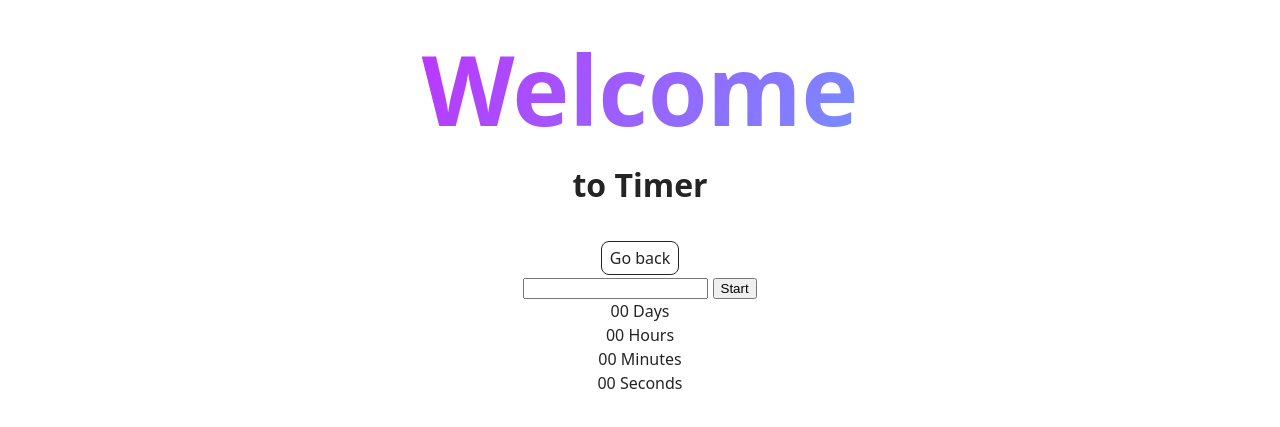
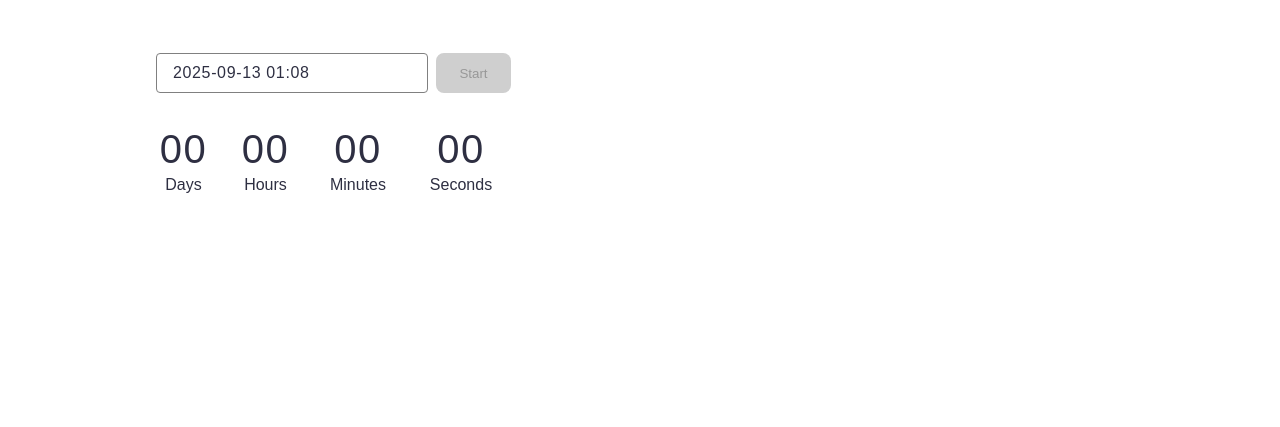
Before and after one commit to RomanAnokhin-work/goit-js-hw-10, a website built with Vite: page src/1-timer.html in a window 1280 px wide. Shown: the part 53-480 px from the top of the page. Built offline with nearby package versions, Linux system fonts and the light colour scheme.

Commit message:
Update 1-timer.html and 1-timer.js

```diff
--- a/package.json
+++ b/package.json
@@ -18,6 +18,7 @@
   "license": "ISC",
   "dependencies": {
     "flatpickr": "^4.6.13",
+    "izitoast": "^1.4.0",
     "vite-plugin-full-reload": "^1.2.0",
     "vite-plugin-html-inject": "^1.1.2"
   }
--- a/src/1-timer.html
+++ b/src/1-timer.html
@@ -15,30 +15,25 @@
     />
 
     <main>
-      <div class="container">
-        <h1 class="main-title">
-          <span class="main-title-gradient">Welcome</span> to Timer
-        </h1>
-        <load src="./partials/back-link.html" />
+      <div class="input-container">
+        <input type="text" id="datetime-picker" />
+        <button type="button" class ="start-button" data-start>Start</button>
       </div>
 
-  <input type="text" id="datetime-picker" />
-  <button type="button" data-start>Start</button>
-
       <div class="timer">
-    <div class="field">
+        <div class="days-field">
           <span class="value" data-days>00</span>
           <span class="label">Days</span>
         </div>
-    <div class="field">
+        <div class="hours-field">
           <span class="value" data-hours>00</span>
           <span class="label">Hours</span>
         </div>
-    <div class="field">
+        <div class="minutes-field">
           <span class="value" data-minutes>00</span>
           <span class="label">Minutes</span>
         </div>
-    <div class="field">
+        <div class="seconds-field">
           <span class="value" data-seconds>00</span>
           <span class="label">Seconds</span>
         </div>
--- a/src/css/styles.css
+++ b/src/css/styles.css
@@ -16,3 +16,133 @@
 @import url('./badges.css');
 @import url('./back-link.css');
 @import url('./footer.css');
+
+/* 1-timer styles */
+
+.input-container {
+  display: flex;
+  align-items: flex-start;
+  justify-content: flex-start;
+  flex-direction: row;
+  gap: 8px;
+  width: 355px;
+  height: 40px;
+  margin-left: 156px;
+  margin-top: 36px;
+}
+
+#datetime-picker {
+  font-family: 'Montserrat', sans-serif;
+  box-sizing: border-box;
+  border: 1px solid #808080;
+  border-radius: 4px;
+  width: 272px;
+  height: 40px;
+  padding-left: 16px;
+  padding-top: 8px;
+  padding-bottom: 8px;
+  outline: none;
+  font-weight: 400;
+  font-size: 16px;
+
+  /* line-height: 24px; */
+  line-height: 1.5;
+  letter-spacing: 0.04em;
+  color: #2e2f42;
+}
+
+.start-button {
+  border-radius: 8px;
+  padding: 8px 16px;
+  width: 75px;
+  height: 40px;
+  background: #4e75ff;
+  color: #fff;
+  border: none;
+}
+
+.start-button:disabled {
+  background-color: #cfcfcf;
+  color: #989898;
+}
+
+#datetime-picker:focus {
+  border: 1px solid #4e75ff;
+  outline: none;
+}
+#datetime-picker:hover {
+  border: 1px solid #000;
+}
+
+.timer {
+  display: flex;
+  align-items: flex-start;
+  justify-content: flex-start;
+  flex-direction: row;
+  gap: 24px;
+  width: 346px;
+  height: 72px;
+  margin-left: 156px;
+  margin-top: 32px;
+}
+
+.days-field {
+  display: flex;
+  align-items: center;
+  justify-content: flex-start;
+  flex-direction: column;
+  gap: 0px;
+  width: 55px;
+  height: 72px;
+}
+
+.hours-field {
+  display: flex;
+  align-items: center;
+  justify-content: flex-start;
+  flex-direction: column;
+  gap: 0px;
+  width: 61px;
+  height: 72px;
+}
+
+.minutes-field {
+  display: flex;
+  align-items: center;
+  justify-content: flex-start;
+  flex-direction: column;
+  gap: 0px;
+  width: 76px;
+  height: 72px;
+}
+
+.seconds-field {
+  display: flex;
+  align-items: center;
+  justify-content: flex-start;
+  flex-direction: column;
+  gap: 0px;
+  width: 82px;
+  height: 72px;
+}
+
+.value {
+  font-family: 'Montserrat', sans-serif;
+  font-weight: 400;
+  font-size: 40px;
+
+  /* line-height: 48px; */
+  line-height: 1.2;
+  letter-spacing: 0.04em;
+  color: #2e2f42;
+}
+
+.label {
+  font-family: 'Montserrat', sans-serif;
+  font-weight: 400;
+  font-size: 16px;
+
+  /* line-height: 24px; */
+  line-height: 1.5;
+  color: #2e2f42;
+}
--- a/src/js/1-timer.js
+++ b/src/js/1-timer.js
@@ -1,2 +1,97 @@
-import flatpickr from "flatpickr";
-import "flatpickr/dist/flatpickr.min.css";
+import flatpickr from 'flatpickr';
+import 'flatpickr/dist/flatpickr.min.css';
+import iziToast from 'izitoast';
+import 'izitoast/dist/css/iziToast.min.css';
+
+const startBtn = document.querySelector('button[data-start]');
+const input = document.querySelector('#datetime-picker');
+
+const timer = document.querySelector('.timer');
+const timerDays = timer.querySelector('span[data-days]');
+const timerHours = timer.querySelector('span[data-hours]');
+const timerMinutes = timer.querySelector('span[data-minutes]');
+const timerSeconds = timer.querySelector('span[data-seconds]');
+
+const options = {
+  enableTime: true,
+  time_24hr: true,
+  defaultDate: new Date(),
+  minuteIncrement: 1,
+  onClose(selectedDates) {
+    console.log(selectedDates[0]);
+    userSelectedDate = selectedDates[0];
+    startBtn.disabled = false;
+      if (userSelectedDate <= Date.now()) {
+        startBtn.disabled = true;
+      iziToast.error({
+        title: '',
+        message: 'Please choose a date in the future',
+        position: 'topLeft',
+      });
+    }
+  },
+};
+
+let userSelectedDate;
+let isActive = false;
+startBtn.disabled = true;
+
+const fp = flatpickr(input, options);
+
+function convertMs(ms) {
+  // Number of milliseconds per unit of time
+  const second = 1000;
+  const minute = second * 60;
+  const hour = minute * 60;
+  const day = hour * 24;
+
+  // Remaining days
+  const days = Math.floor(ms / day);
+  // Remaining hours
+  const hours = Math.floor((ms % day) / hour);
+  // Remaining minutes
+  const minutes = Math.floor(((ms % day) % hour) / minute);
+  // Remaining seconds
+  const seconds = Math.floor((((ms % day) % hour) % minute) / second);
+
+  return { days, hours, minutes, seconds };
+}
+
+function addLeadingZero(value) {
+  return String(value).padStart(2, '0');
+}
+
+function startTimer() {
+  startBtn.disabled = true;
+  fp.input.disabled = true;
+
+  if (isActive) {
+    return;
+  }
+
+  isActive = true;
+
+  const intervalId = setInterval(() => {
+    const currentTime = Date.now();
+    const deltaTime = userSelectedDate - currentTime;
+    const time = convertMs(deltaTime);
+    updateTimer(time);
+
+    if (deltaTime <= 0) {
+      clearInterval(intervalId);
+      isActive = false;
+      fp.input.disabled = false;
+
+      updateTimer({ days: 0, hours: 0, minutes: 0, seconds: 0 });
+    }
+  }, 1000);
+}
+
+function updateTimer({ days, hours, minutes, seconds }) {
+  timerDays.textContent = addLeadingZero(days);
+  timerHours.textContent = addLeadingZero(hours);
+  timerMinutes.textContent = addLeadingZero(minutes);
+  timerSeconds.textContent = addLeadingZero(seconds);
+}
+
+startBtn.addEventListener('click', startTimer);
```
Also changed, not shown: 1 other file. Lines whose indentation alone changed are shown as unchanged.
